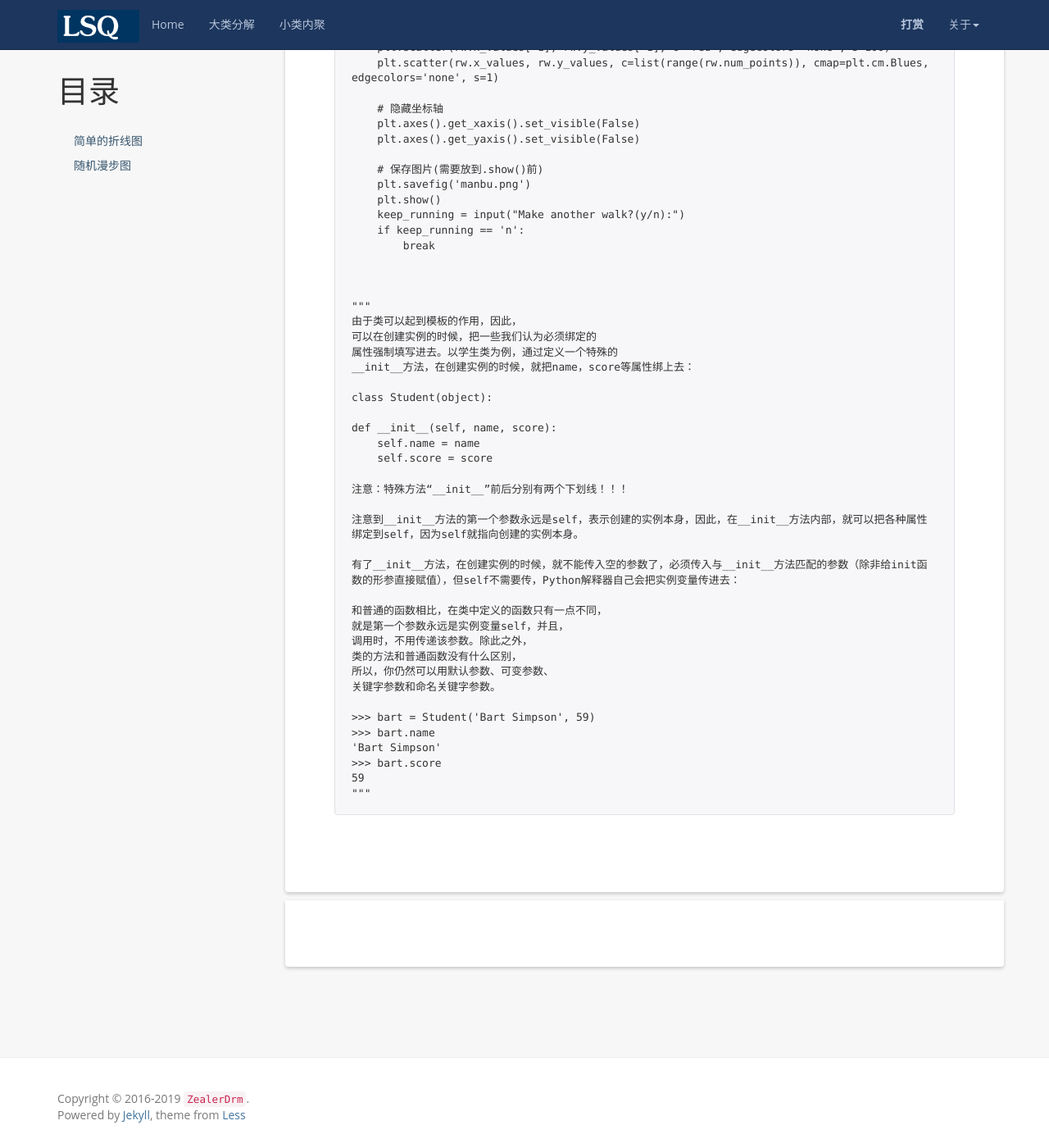
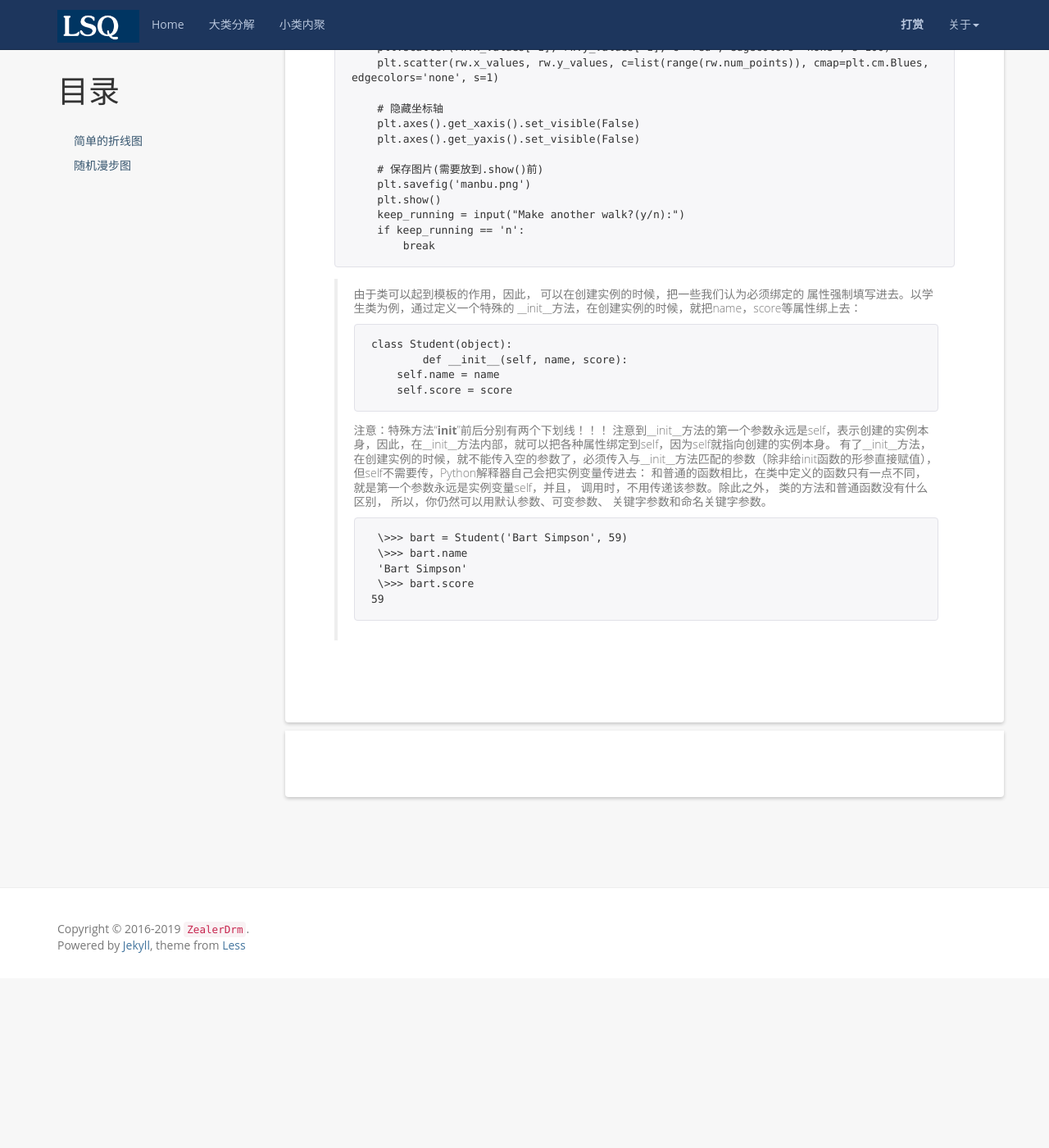
Before and after one commit to liuliaocheng/liuliaocheng.github.io, a Jekyll site: the page built from _posts/2019-03-24-python_2.md, in a window 1280 px wide and 1400 px high, scrolled down 2765 px. Shown: the whole window at 82% size. Built offline with Jekyll 4.4.1, drawn with Linux system fonts in a browser that asks for light colours; nearby versions of some CDN libraries; Markdown is read by kramdown in place of the engine named in the settings; comment, search, counter and statistics services are not loaded; after the commit the page ends 3958 px from its top, so only the background shows below that.

Commit message:
03241326

````diff
--- a/_posts/2019-03-24-python_2.md
+++ b/_posts/2019-03-24-python_2.md
@@ -149,38 +149,24 @@ while True:
     keep_running = input("Make another walk?(y/n):")
     if keep_running == 'n':
         break
+```
 
-
-
-"""
-由于类可以起到模板的作用，因此，
-可以在创建实例的时候，把一些我们认为必须绑定的
-属性强制填写进去。以学生类为例，通过定义一个特殊的
-__init__方法，在创建实例的时候，就把name，score等属性绑上去：
-
-class Student(object):
-
-def __init__(self, name, score):
-    self.name = name
-    self.score = score
-
-注意：特殊方法“__init__”前后分别有两个下划线！！！
-
-注意到__init__方法的第一个参数永远是self，表示创建的实例本身，因此，在__init__方法内部，就可以把各种属性绑定到self，因为self就指向创建的实例本身。
-
-有了__init__方法，在创建实例的时候，就不能传入空的参数了，必须传入与__init__方法匹配的参数（除非给init函数的形参直接赋值），但self不需要传，Python解释器自己会把实例变量传进去：
-
-和普通的函数相比，在类中定义的函数只有一点不同，
-就是第一个参数永远是实例变量self，并且，
-调用时，不用传递该参数。除此之外，
-类的方法和普通函数没有什么区别，
-所以，你仍然可以用默认参数、可变参数、
-关键字参数和命名关键字参数。
-
->>> bart = Student('Bart Simpson', 59)
->>> bart.name
-'Bart Simpson'
->>> bart.score
-59
-"""
-```
+> 由于类可以起到模板的作用，因此， 可以在创建实例的时候，把一些我们认为必须绑定的 属性强制填写进去。以学生类为例，通过定义一个特殊的
+> __init__方法，在创建实例的时候，就把name，score等属性绑上去：
+> ```
+> class Student(object):
+> 	def __init__(self, name, score):
+>     self.name = name
+>     self.score = score
+> ```
+> 注意：特殊方法“__init__”前后分别有两个下划线！！！ 注意到__init__方法的第一个参数永远是self，表示创建的实例本身，因此，在__init__方法内部，就可以把各种属性绑定到self，因为self就指向创建的实例本身。
+> 有了__init__方法，在创建实例的时候，就不能传入空的参数了，必须传入与__init__方法匹配的参数（除非给init函数的形参直接赋值），但self不需要传，Python解释器自己会把实例变量传进去：
+> 和普通的函数相比，在类中定义的函数只有一点不同， 就是第一个参数永远是实例变量self，并且， 调用时，不用传递该参数。除此之外，
+> 类的方法和普通函数没有什么区别， 所以，你仍然可以用默认参数、可变参数、 关键字参数和命名关键字参数。
+> ```
+>  \>>> bart = Student('Bart Simpson', 59)
+>  \>>> bart.name
+>  'Bart Simpson'
+>  \>>> bart.score
+> 59
+> ```
````
